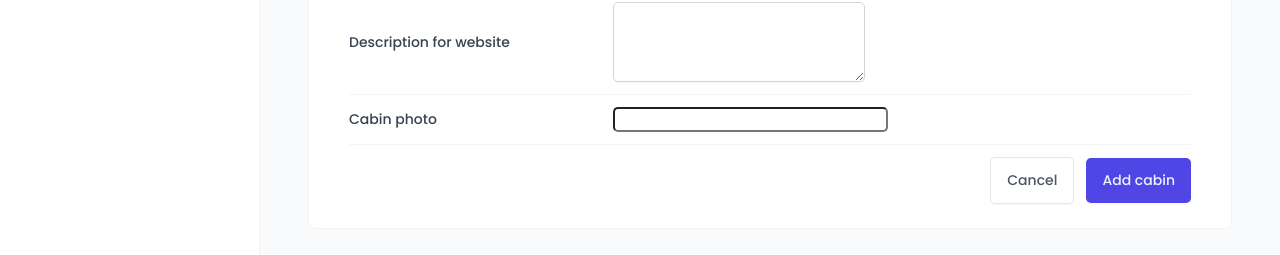
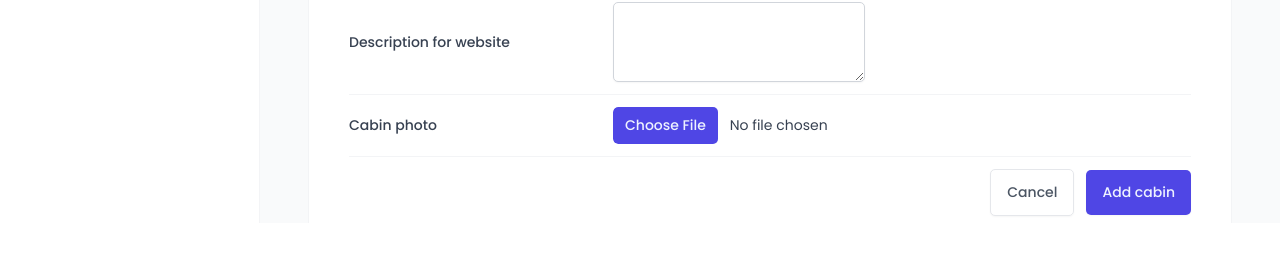
Before and after one commit to shanmuga-priya-tech/the-wild-oasis, a React (Vite) app: page /cabins in a window 1280 px wide. Both pictures are taken after a click on the button "Add new cabin". Shown: the part 577-832 px from the top of the page. After the commit the page ends 800 px from the top, so only its background shows below. Built offline with nearby package versions, Linux system fonts and the light colour scheme; no server answers; the database is empty; a web font is replaced by a local one.

Commit message:
implemented a error handling in the form and image upload functionality

```diff
--- a/src/features/cabins/CreateCabinForm.jsx
+++ b/src/features/cabins/CreateCabinForm.jsx
@@ -1,5 +1,6 @@
 import styled from "styled-components";
 
+import FormRow from "../../ui/FormRow";
 import Input from "../../ui/Input";
 import Form from "../../ui/Form";
 import Button from "../../ui/Button";
@@ -10,46 +11,20 @@
 import { createCabin } from "../../services/apiCabins";
 import toast from "react-hot-toast";
 
-const FormRow = styled.div`
-  display: grid;
-  align-items: center;
-  grid-template-columns: 24rem 1fr 1.2fr;
-  gap: 2.4rem;
+// const Label = styled.label`
+//   font-weight: 500;
+// `;
 
-  padding: 1.2rem 0;
-
-  &:first-child {
-    padding-top: 0;
-  }
-
-  &:last-child {
-    padding-bottom: 0;
-  }
-
-  &:not(:last-child) {
-    border-bottom: 1px solid var(--color-grey-100);
-  }
-
-  &:has(button) {
-    display: flex;
-    justify-content: flex-end;
-    gap: 1.2rem;
-  }
-`;
-
-const Label = styled.label`
-  font-weight: 500;
-`;
-
-const Error = styled.span`
-  font-size: 1.4rem;
-  color: var(--color-red-700);
-`;
+// const Error = styled.span`
+//   font-size: 1.4rem;
+//   color: var(--color-red-700);
+// `;
 
 function CreateCabinForm() {
   const queryClient = useQueryClient();
 
-  const { register, handleSubmit, reset } = useForm();
+  const { register, handleSubmit, reset, getValues, formState } = useForm();
+  const { errors } = formState;
 
   const { mutate, isLoading: isCreating } = useMutation({
     mutationFn: createCabin,
@@ -63,50 +38,92 @@
     onError: (err) => toast.error(err.message),
   });
 
+  //passing all the values we get from form as data to onsubmit fn
   function onSubmit(data) {
-    mutate(data);
+    mutate({ ...data, image: data.image[0] });
   }
+
+  // function onError(errors) {
+  //   //console.log(errors);
+  // }
 
   return (
     <Form onSubmit={handleSubmit(onSubmit)}>
-      <FormRow>
-        <Label htmlFor="name">Cabin name</Label>
-        <Input type="text" id="name" {...register("name")} />
+      <FormRow label="Cabin name" error={errors?.name?.message}>
+        <Input
+          type="text"
+          id="name"
+          disabled={isCreating}
+          {...register("name", {
+            required: "this field is required",
+          })}
+        />
       </FormRow>
 
-      <FormRow>
-        <Label htmlFor="maxCapacity">Maximum capacity</Label>
-        <Input type="number" id="maxCapacity" {...register("maxCapacity")} />
+      <FormRow label="Maximum capacity" error={errors?.maxCapacity?.message}>
+        <Input
+          type="number"
+          id="maxCapacity"
+          disabled={isCreating}
+          {...register("maxCapacity", {
+            required: "this field is required",
+            min: {
+              value: 1,
+              message: "max capacity should be atleast 1",
+            },
+          })}
+        />
       </FormRow>
 
-      <FormRow>
-        <Label htmlFor="regularPrice">Regular price</Label>
-        <Input type="number" id="regularPrice" {...register("regularPrice")} />
+      <FormRow label="Regular price" error={errors?.regularPrice?.message}>
+        <Input
+          type="number"
+          id="regularPrice"
+          disabled={isCreating}
+          {...register("regularPrice", {
+            required: "this field is required",
+          })}
+        />
       </FormRow>
 
-      <FormRow>
-        <Label htmlFor="discount">Discount</Label>
+      <FormRow label="Discount" error={errors?.discount?.message}>
         <Input
           type="number"
           id="discount"
+          disabled={isCreating}
           defaultValue={0}
-          {...register("discount")}
+          {...register("discount", {
+            required: "this field is required",
+            validate: (value) =>
+              Number(value) <= Number(getValues().regularPrice) ||
+              "discount must be less than a regular price",
+          })}
         />
       </FormRow>
 
-      <FormRow>
-        <Label htmlFor="description">Description for website</Label>
+      <FormRow
+        label="Description for website"
+        error={errors?.description?.message}
+      >
         <Textarea
           type="number"
           id="description"
+          disabled={isCreating}
           defaultValue=""
-          {...register("description")}
+          {...register("description", {
+            required: "this field is required",
+          })}
         />
       </FormRow>
 
-      <FormRow>
-        <Label htmlFor="image">Cabin photo</Label>
-        <FileInput id="image" accept="image/*" />
+      <FormRow label="Cabin photo">
+        <FileInput
+          id="image"
+          accept="image/*"
+          {...register("image", {
+            required: "this field is required",
+          })}
+        />
       </FormRow>
 
       <FormRow>
--- a/src/services/apiCabins.js
+++ b/src/services/apiCabins.js
@@ -1,4 +1,4 @@
-import supabase from "./supabase";
+import supabase, { supabaseUrl } from "./supabase";
 
 export async function getCabins() {
   const { data, error } = await supabase.from("cabins").select("*");
@@ -11,16 +11,39 @@
 }
 
 export async function createCabin(newcabin) {
+  const imageName = `${Math.random()}-${newcabin.image.name}`.replaceAll(
+    "/",
+    ""
+  ); //becoz if there is a / in the filrname it will create a new folder for it to avoid that we replace all / with emtptystr
+
+  //supabaseurl+storagebucket+imageName
+  const imagePath = `${supabaseUrl}/storage/v1/object/public/cabin-images/${imageName}`;
+
+  //1)create cabin
   //apidocs->insert Row
   const { data, error } = await supabase
     .from("cabins")
-    .insert([newcabin])
+    .insert([{ ...newcabin, image: imagePath }])
     .select();
 
   if (error) {
     console.error(error);
     throw new Error("Cabins could not be created");
   }
+  //2)upload image
+  const { error: storageError } = await supabase.storage
+    .from("cabin-images")
+    .upload(imageName, newcabin.image);
+
+  //3.delete the cabin if there was an error uploading corresponding image
+  if (storageError) {
+    await supabase.from("cabins").delete().eq("id", data.id);
+    console.log(storageError);
+    throw new Error(
+      "Cabin image could not be uploaded and the cabin was not created"
+    );
+  }
+
   return data;
 }
 
--- a/src/services/supabase.js
+++ b/src/services/supabase.js
@@ -1,5 +1,5 @@
 import { createClient } from "@supabase/supabase-js";
-const supabaseUrl = "https://ohrlvlswrpabhinbxhie.supabase.co";
+export const supabaseUrl = "https://ohrlvlswrpabhinbxhie.supabase.co";
 const supabaseKey =
   "eyJhbGciOiJIUzI1NiIsInR5cCI6IkpXVCJ9.eyJpc3MiOiJzdXBhYmFzZSIsInJlZiI6Im9ocmx2bHN3cnBhYmhpbmJ4aGllIiwicm9sZSI6ImFub24iLCJpYXQiOjE3MTU2NzMzMTQsImV4cCI6MjAzMTI0OTMxNH0.y-DAnCWT2KD8lp6PibOCS5YDwFr8gePszKRmXFeYCig";
 const supabase = createClient(supabaseUrl, supabaseKey);
--- a/src/ui/AppLayout.jsx
+++ b/src/ui/AppLayout.jsx
@@ -6,6 +6,7 @@
 const Main = styled.main`
   background-color: var(--color-grey-50);
   padding: 4rem 4.8rem 6.4rem;
+  overflow: scroll;
 `;
 const StyledAppLayout = styled.div`
   display: grid;
--- a/src/ui/FileInput.jsx
+++ b/src/ui/FileInput.jsx
@@ -1,6 +1,6 @@
 import styled from "styled-components";
 
-const FileInput = styled.input`
+const FileInput = styled.input.attrs({ type: "file" })`
   font-size: 1.4rem;
   border-radius: var(--border-radius-sm);
 
--- /dev/null
+++ b/src/ui/FormRow.jsx
@@ -0,0 +1,48 @@
+import styled from "styled-components";
+const StyledFormRow = styled.div`
+  display: grid;
+  align-items: center;
+  grid-template-columns: 24rem 1fr 1.2fr;
+  gap: 2.4rem;
+
+  padding: 1.2rem 0;
+
+  &:first-child {
+    padding-top: 0;
+  }
+
+  &:last-child {
+    padding-bottom: 0;
+  }
+
+  &:not(:last-child) {
+    border-bottom: 1px solid var(--color-grey-100);
+  }
+
+  &:has(button) {
+    display: flex;
+    justify-content: flex-end;
+    gap: 1.2rem;
+  }
+`;
+
+const Label = styled.label`
+  font-weight: 500;
+`;
+
+const Error = styled.span`
+  font-size: 1.4rem;
+  color: var(--color-red-700);
+`;
+
+function FormRow({ label, error, children }) {
+  return (
+    <StyledFormRow>
+      {label && <Label htmlFor={children.props.id}>{label}</Label>}
+      {children}
+      {error && <Error>{error}</Error>}
+    </StyledFormRow>
+  );
+}
+
+export default FormRow;
```
